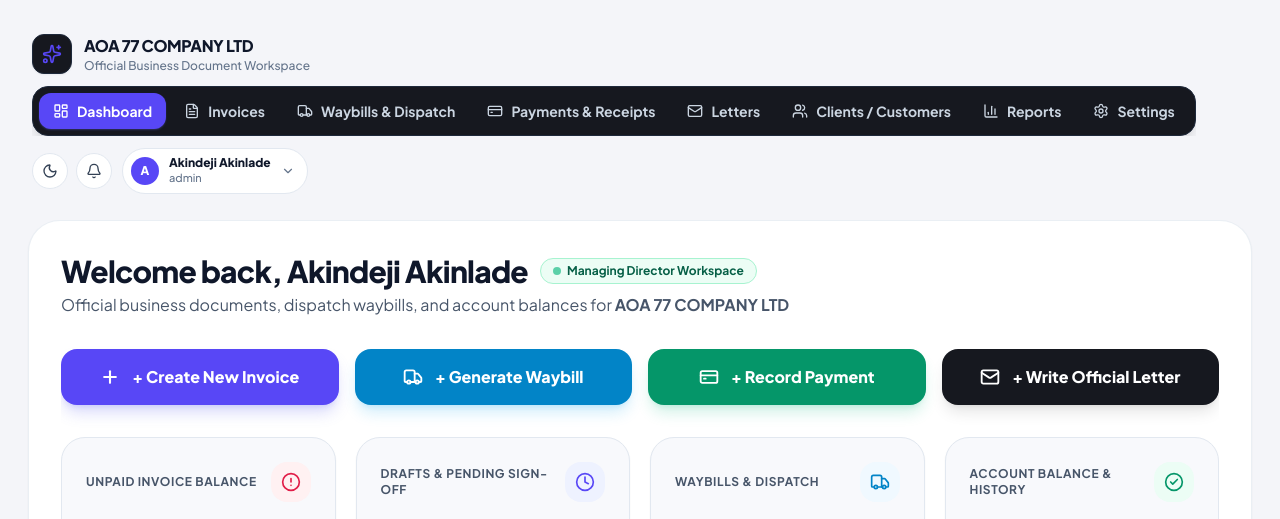
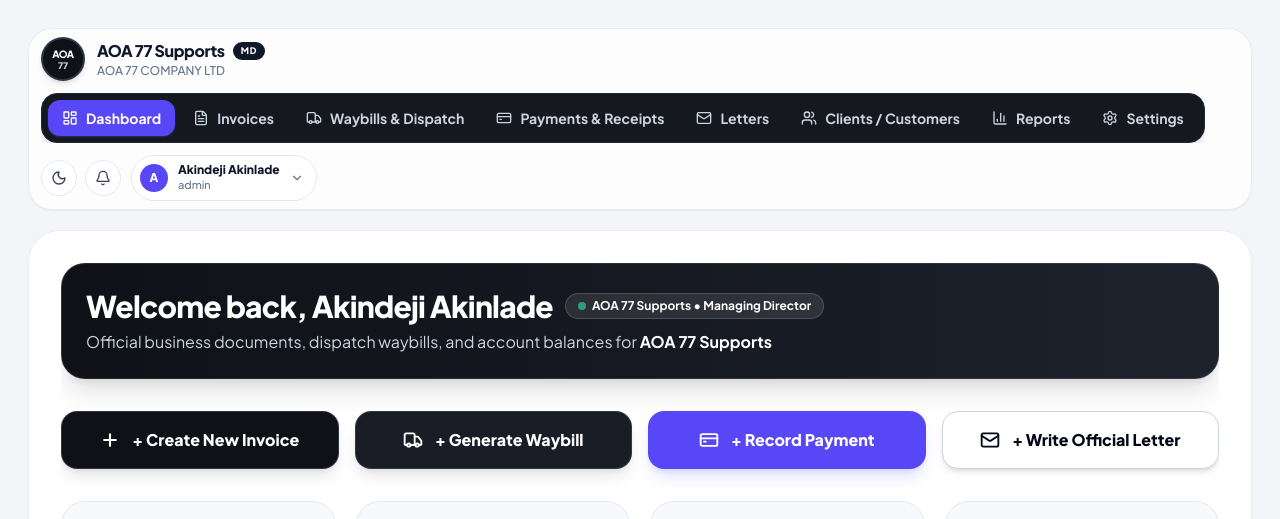
Before and after one commit to akinola203/Business-document-system, a React (Vite) app in the folder frontend/: page /overview in a window 1280 px wide. Shown: the top 519 px of the page. Built offline with nearby package versions, Linux system fonts and the light colour scheme; no server answers; sample sign-in values are in the browser's storage.

Commit message:
feat(prod): reset demo data, seed Akindeji Akinlade workspace, and apply Monochrome HorizonX UI

```diff
--- a/frontend/src/components/layout/TopPillNavbar.tsx
+++ b/frontend/src/components/layout/TopPillNavbar.tsx
@@ -107,25 +107,56 @@ export const TopPillNavbar: React.FC = () => {
       ? user.fullName
       : 'Akindeji Akinlade';
 
+  // Fetch company branding logo if uploaded in Settings -> Branding Assets
+  const { data: companyData } = useQuery<any>({
+    queryKey: ['company-current'],
+    queryFn: async () => {
+      try {
+        const res = await apiClient.get('/companies/current');
+        return res.data;
+      } catch {
+        return null;
+      }
+    },
+  });
+  const companyObj = companyData?.data || companyData;
+  const customLogoUrl =
+    companyObj?.settings?.logoUrl ||
+    companyObj?.settings?.metadata?.logoUrl ||
+    (typeof window !== 'undefined' ? localStorage.getItem('aoa_branding_logo_url') : null) ||
+    null;
+
   return (
-    <header className="w-full flex flex-wrap items-center justify-between gap-3 py-1.5 px-1">
-      {/* 1. Left: Brand Identity */}
+    <header className="w-full flex flex-wrap items-center justify-between gap-3 py-2 px-3 rounded-3xl bg-white/80 dark:bg-[#11131A]/80 backdrop-blur-xl border border-slate-200/80 dark:border-white/10 shadow-sm">
+      {/* 1. Left: AOA 77 Supports Circular Badge Logo & Identity */}
       <Link
         to="/overview"
         title="Go to Dashboard"
-        className="flex items-center gap-3 order-1 cursor-pointer hover:opacity-80 transition-opacity"
+        className="flex items-center gap-3 order-1 cursor-pointer hover:opacity-90 transition-opacity"
       >
-        <div className="w-10 h-10 rounded-xl bg-[#16181F] flex items-center justify-center text-white shadow-sm border border-slate-800 shrink-0">
-          <Sparkles className="w-5 h-5 text-[#5847F6]" />
-        </div>
+        {customLogoUrl ? (
+          <img
+            src={customLogoUrl}
+            alt="AOA 77 Supports Logo"
+            className="w-11 h-11 rounded-full object-contain bg-white border-2 border-slate-900 dark:border-white/20 shadow-md shrink-0"
+          />
+        ) : (
+          <div className="w-11 h-11 rounded-full bg-[#0F1117] text-white flex flex-col items-center justify-center shadow-md border-2 border-slate-700/80 shrink-0 select-none">
+            <span className="text-[10px] font-black tracking-tighter leading-none">AOA</span>
+            <span className="text-[9px] font-extrabold text-slate-300 leading-none mt-0.5">77</span>
+          </div>
+        )}
         <div>
           <div className="flex items-center gap-2">
             <h1 className="text-sm md:text-base font-extrabold tracking-tight text-slate-900 dark:text-white">
-              {user?.companyName || 'AOA 77 COMPANY LTD'}
+              AOA 77 Supports
             </h1>
+            <span className="text-[9px] uppercase font-black tracking-widest px-2 py-0.5 rounded-full bg-slate-900 text-white dark:bg-white/15 dark:text-white">
+              MD
+            </span>
           </div>
-          <p className="text-xs text-slate-500 font-medium">
-            Official Business Document Workspace
+          <p className="text-xs text-slate-500 dark:text-slate-400 font-medium">
+            {user?.companyName || 'AOA 77 COMPANY LTD'}
           </p>
         </div>
       </Link>
--- a/frontend/src/pages/dashboard/OverviewDashboard.tsx
+++ b/frontend/src/pages/dashboard/OverviewDashboard.tsx
@@ -114,21 +114,21 @@ export const OverviewDashboard: React.FC = () => {
 
   return (
     <div className="space-y-7 md:space-y-8 max-w-full overflow-hidden">
-      {/* 1. Personalized Owner Greeting Header */}
-      <div className="flex flex-col md:flex-row md:items-center justify-between gap-4">
+      {/* 1. Personalized Owner Greeting Header (Monochrome HorizonX Glassmorphism) */}
+      <div className="flex flex-col md:flex-row md:items-center justify-between gap-4 p-6 rounded-3xl bg-gradient-to-r from-[#0F1117] via-[#161922] to-[#1E222D] text-white border border-white/10 shadow-xl">
         <div>
           <div className="flex flex-wrap items-center gap-3">
-            <h1 className="text-2xl md:text-3xl font-extrabold text-slate-900 dark:text-white tracking-tight">
-              Welcome back, {ownerFullName}
+            <h1 className="text-2xl md:text-3xl font-extrabold text-white tracking-tight">
+              Welcome back, Akindeji Akinlade
             </h1>
-            <span className="inline-flex items-center gap-1.5 px-3 py-1 rounded-full text-xs font-bold bg-emerald-50 text-emerald-800 border border-emerald-200">
-              <span className="w-2 h-2 rounded-full bg-emerald-500 animate-pulse" />
-              Managing Director Workspace
+            <span className="inline-flex items-center gap-1.5 px-3 py-1 rounded-full text-xs font-bold bg-white/10 text-white backdrop-blur-md border border-white/15">
+              <span className="w-2 h-2 rounded-full bg-emerald-400 animate-pulse" />
+              AOA 77 Supports &bull; Managing Director
             </span>
           </div>
-          <p className="text-base text-slate-600 dark:text-slate-300 mt-1">
+          <p className="text-sm md:text-base text-slate-300 mt-1.5">
             Official business documents, dispatch waybills, and account balances for{' '}
-            <strong>{user?.companyName || 'AOA 77 COMPANY LTD'}</strong>
+            <strong className="text-white">{user?.companyName || 'AOA 77 Supports'}</strong>
           </p>
         </div>
       </div>
@@ -138,7 +138,7 @@ export const OverviewDashboard: React.FC = () => {
         <button
           type="button"
           onClick={() => navigate('/documents/invoices/new')}
-          className="flex items-center justify-center gap-3 px-6 py-4 rounded-2xl bg-[#5847F6] hover:bg-[#4939E3] text-white text-base font-extrabold shadow-lg shadow-indigo-500/25 transition-all cursor-pointer"
+          className="flex items-center justify-center gap-3 px-6 py-4 rounded-2xl bg-[#0F1117] hover:bg-slate-800 text-white text-base font-extrabold shadow-lg border border-slate-700/80 transition-all cursor-pointer"
         >
           <Plus className="w-5 h-5 stroke-[2.5]" />
           <span>+ Create New Invoice</span>
@@ -147,7 +147,7 @@ export const OverviewDashboard: React.FC = () => {
         <button
           type="button"
           onClick={() => navigate('/documents/waybills/new')}
-          className="flex items-center justify-center gap-3 px-6 py-4 rounded-2xl bg-sky-600 hover:bg-sky-700 text-white text-base font-extrabold shadow-lg shadow-sky-500/20 transition-all cursor-pointer"
+          className="flex items-center justify-center gap-3 px-6 py-4 rounded-2xl bg-[#1A1D26] hover:bg-slate-800 text-white text-base font-extrabold shadow-lg border border-slate-700/80 transition-all cursor-pointer"
         >
           <Truck className="w-5 h-5 stroke-[2.2]" />
           <span>+ Generate Waybill</span>
@@ -156,7 +156,7 @@ export const OverviewDashboard: React.FC = () => {
         <button
           type="button"
           onClick={() => navigate('/payments')}
-          className="flex items-center justify-center gap-3 px-6 py-4 rounded-2xl bg-emerald-600 hover:bg-emerald-700 text-white text-base font-extrabold shadow-lg shadow-emerald-500/20 transition-all cursor-pointer"
+          className="flex items-center justify-center gap-3 px-6 py-4 rounded-2xl bg-[#5847F6] hover:bg-[#4939E3] text-white text-base font-extrabold shadow-lg shadow-indigo-500/20 transition-all cursor-pointer"
         >
           <CreditCard className="w-5 h-5 stroke-[2.2]" />
           <span>+ Record Payment</span>
@@ -165,7 +165,7 @@ export const OverviewDashboard: React.FC = () => {
         <button
           type="button"
           onClick={() => navigate('/documents/letters/new')}
-          className="flex items-center justify-center gap-3 px-6 py-4 rounded-2xl bg-[#16181F] hover:bg-slate-800 text-white text-base font-extrabold shadow-lg transition-all cursor-pointer"
+          className="flex items-center justify-center gap-3 px-6 py-4 rounded-2xl bg-white hover:bg-slate-100 text-slate-950 text-base font-extrabold shadow-md border border-slate-300 transition-all cursor-pointer"
         >
           <Mail className="w-5 h-5 stroke-[2.2]" />
           <span>+ Write Official Letter</span>
```
Also changed, not shown: 2 other files (tests, documents, lock files or other folders).
